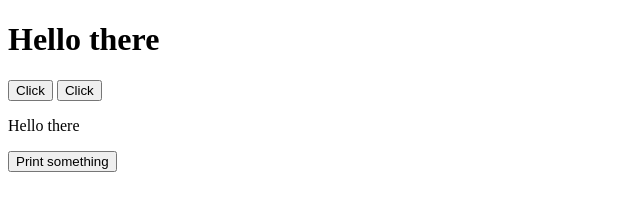
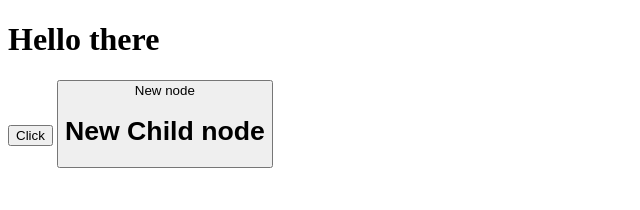
Before and after one commit to aryanbroy/mini_virtual_dom, a website with bundled scripts: page src/index.html in a window 1280 px wide. Shown: the whole page, without its empty margins (0-640 px from the left). Built offline with nearby package versions, Linux system fonts and the light colour scheme.

Commit message:
handle children changes without affecting the whole dom

```diff
--- a/src/index.html
+++ b/src/index.html
@@ -9,7 +9,6 @@
     <div id="app">
       <h1 id="heading">Hello there</h1>
       <button id="btn">Click</button>
-      <button>Click</button>
     </div>
 
     <script src="./index.js" type="module"></script>
--- a/src/index.js
+++ b/src/index.js
@@ -1,13 +1,14 @@
 import { diffAlgo, render } from "./virtualDom.js";
 
 let btn = document.getElementById("btn");
+let rootElem = document.getElementById("app");
 
 const childVNode = {
   type: "p",
   props: {
     class: "niga",
   },
-  children: ["Hello there"],
+  children: ["Old child node"],
 };
 
 const vNode = {
@@ -16,11 +17,19 @@ const vNode = {
     id: "heading",
     onclick: () => console.log("hello there"),
   },
-  children: ["Print something", childVNode],
+  children: ["Old Node", childVNode],
 };
 
-const elem = render(vNode);
+const elem = render(vNode, rootElem);
 console.log("rendered dom");
+
+const newChildNode = {
+  type: "h1",
+  props: {
+    class: "heading",
+  },
+  children: ["New Child node"],
+};
 
 const newNode = {
   type: "button",
@@ -28,18 +37,18 @@ const newNode = {
     class: "niga",
     onclick: () => console.log("niga here"),
   },
-  children: "Change children",
+  children: ["New node", newChildNode],
 };
 
-// const patch = diffAlgo(vNode, newNode, elem);
+const patch = diffAlgo(vNode, newNode, elem);
 
-// console.log(patch);
+console.log(patch);
 
-// if (typeof patch == "function") {
-//   const type = patch(elem);
-//   console.log("Updated dom with type ", type);
-// }
+if (typeof patch == "function") {
+  const type = patch(elem);
+  console.log("Updated dom with type ", type);
+}
 
-// if (typeof patch == "string") {
-//   console.log("Updated dom with string type ", patch);
-// }
+if (typeof patch == "string") {
+  console.log("Updated dom with string type ", patch);
+}
--- a/src/virtualDom.js
+++ b/src/virtualDom.js
@@ -7,44 +7,29 @@ export function VirtualNode(type, props, ...children) {
   };
 }
 
-export function render(virtualNode) {
-  console.log(virtualNode);
+export function render(virtualNode, rootElem) {
   const element = document.createElement(virtualNode.type);
 
   let { props, children } = virtualNode;
 
-  // console.log(virtualNode);
-
   Object.entries(props).forEach(([key, val]) => {
     if (key.startsWith("on") && typeof val == "function") {
       element.addEventListener(key.slice(2).toLowerCase(), val);
-    } else {
+    } else if (typeof key == "string") {
       element.setAttribute(key, val);
     }
   });
-
-  // multiple child
-  //loop through each child
-  // if the child is a string or number
-  // create a text node
-  // append the text node to the element
-  // if it is another createElement call render again
 
   children.forEach((child) => {
     if (typeof child == "string" || typeof child == "number") {
       const textNode = document.createTextNode(child);
       element.appendChild(textNode);
     } else {
-      render(child);
+      render(child, element);
     }
   });
 
-  // we assume that there is a single child
-  // const textNode = document.createTextNode(children);
-  // element.appendChild(textNode);
-
-  const app = document.getElementById("app");
-  app.appendChild(element);
+  rootElem.appendChild(element);
 
   return element;
 }
@@ -98,10 +83,25 @@ export function diffAlgo(oldNode, newNode, element) {
 
   // children change
 
-  if (oldNode.children !== newNode.children) {
-    type.push("REPLACE CHILD");
-    element.innerText = newNode.children;
+  let oldChildren = oldNode.children || [];
+  let newChildren = newNode.children || [];
+
+  if (oldChildren.length > newChildren.length) {
+    type.push("REMOVING CHILD NODE");
+    for (let i = newChildren.length; i < oldChildren.length; i++) {
+      element.removeChild(element.childNodes[newChildren.length]);
+    }
   }
+
+  newNode.children.forEach((child) => {
+    if (typeof child == "string" || typeof child == "number") {
+      type.push("CHANGING CHILD STRING");
+      element.innerText = child;
+    } else {
+      type.push("CHANGING CHILD NODE");
+      element.appendChild(render(child, element));
+    }
+  });
 
   // console.log(removedTypes);
   return type;
```
